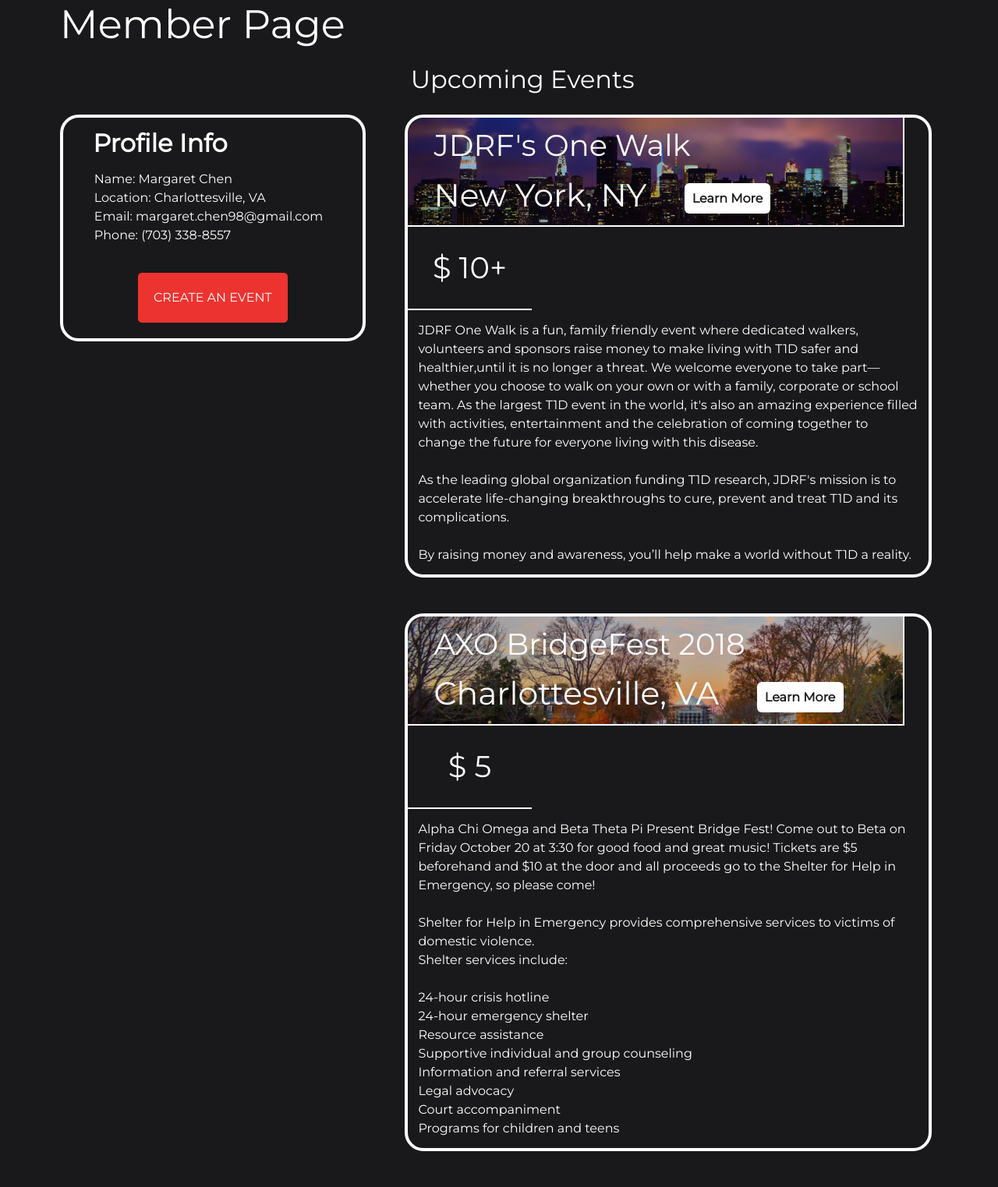
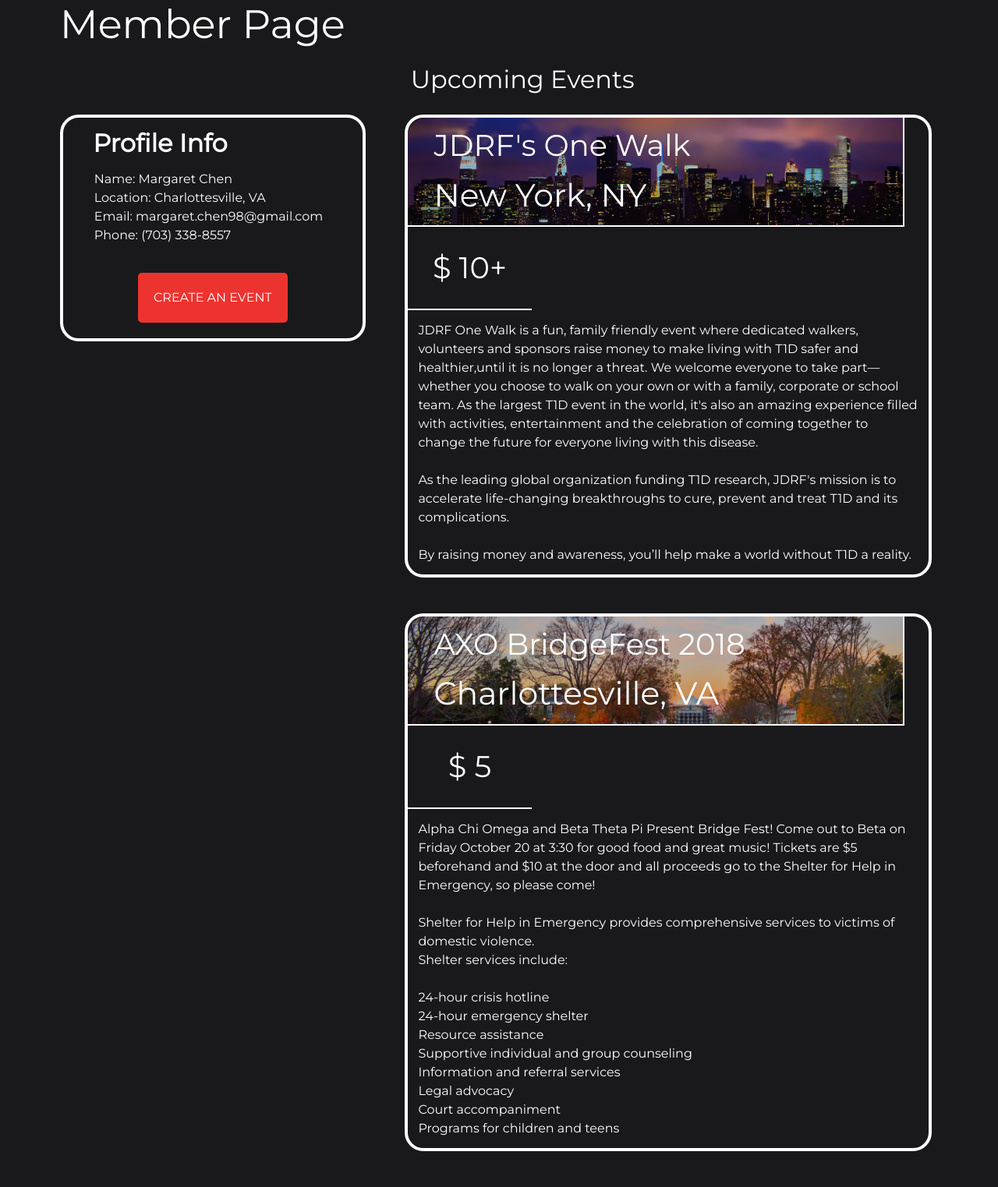
Before and after one commit to margarettchen/CoverFeed, a PHP site: page /member.php in a window 1280 px wide. Shown: the part 158-1681 px from the top of the page at 78% size. Run offline with PHP 8.4, Linux system fonts and the light colour scheme; some libraries are stand-ins or nearby versions.

Commit message:
removed learn more

```diff
--- a/member.php
+++ b/member.php
@@ -387,7 +387,7 @@
         <div class="titleCard one">
           <div class="name">JDRF's One Walk</div>
           <div class="location">New York, NY</div>
-          <div class = "learnMore" id="event1">Learn More </div>
+          <!--<div class = "learnMore" id="event1">Learn More </div>-->
         </div><a href="#modal2"><div class="price">$ 10+</div></a>
         <div class="description">JDRF One Walk is a fun, family friendly event where dedicated walkers, volunteers and sponsors raise money to make living with T1D safer and healthier,until it is no longer a threat. We welcome everyone to take part—whether you choose to walk on your own or with a family, corporate or school team. As the largest T1D event in the world, it's also an amazing experience filled with activities, entertainment and the celebration of coming together to change the future for everyone living with this disease.<br><br>
         As the leading global organization funding T1D research, JDRF's mission is to accelerate life-changing breakthroughs to cure, prevent and treat T1D and its complications.<br><br>
@@ -397,7 +397,7 @@
         <div class="titleCard two">
           <div class="name">AXO BridgeFest 2018</div>
           <div class="location">Charlottesville, VA</div>
-           <div class = "learnMore" id="event2">Learn More </div>
+           <!--<div class = "learnMore" id="event2">Learn More </div>-->
         </div><a href="#modal"><div class="price">$ 5</div></a>
         <div class="description">Alpha Chi Omega and Beta Theta Pi Present Bridge Fest! Come out to Beta on Friday October 20 at 3:30 for good food and great music! Tickets are $5 beforehand and $10 at the door and all proceeds go to the Shelter for Help in Emergency, so please come!<br><br>
         Shelter for Help in Emergency provides comprehensive services to victims of domestic violence. <br>
```
